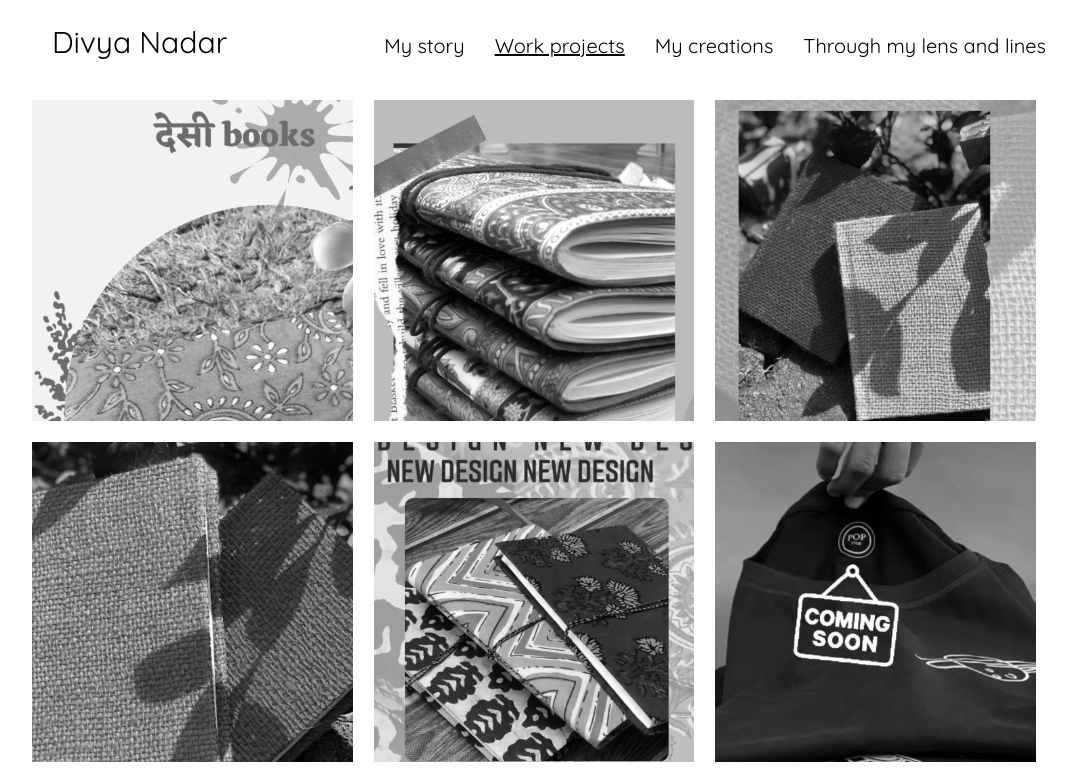
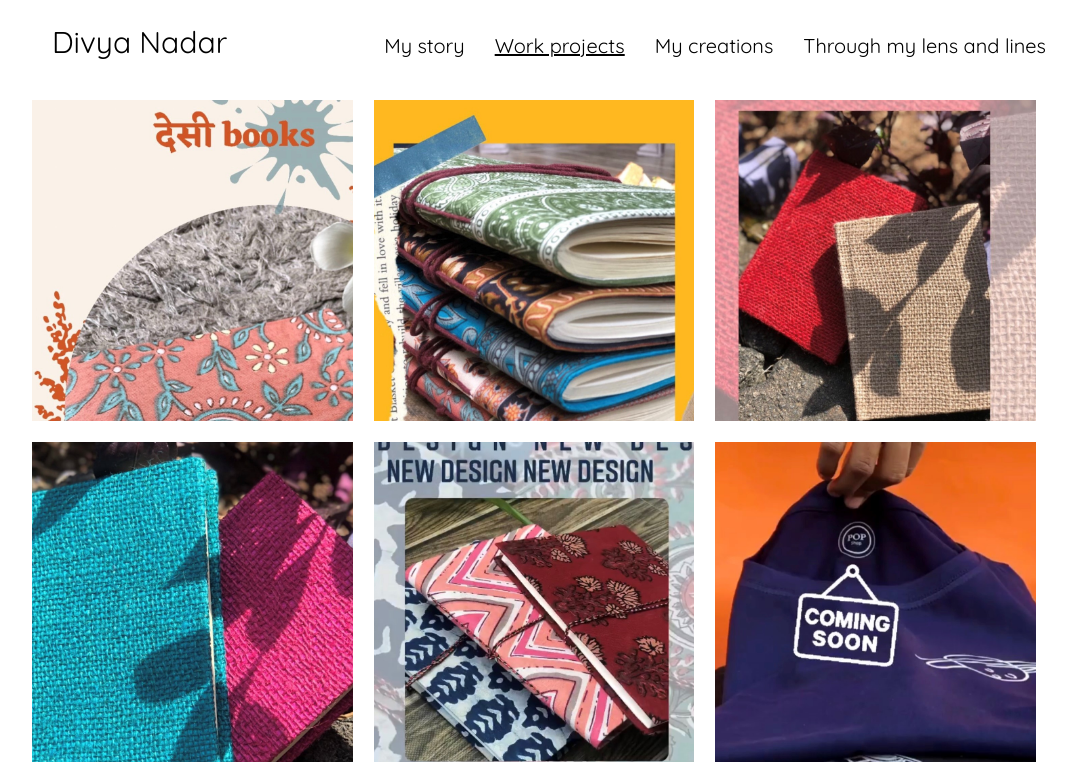
Before and after one commit to ProgramerB/portfolio, a React (Create React App) app: page / in a window 1280 px wide. Shown: the top 781 px of the page, without its empty margins (106-1182 px from the left). Built offline with nearby package versions, Linux system fonts and the light colour scheme.

Commit message:
disabled grayscale

```diff
--- a/src/components/styles.css
+++ b/src/components/styles.css
@@ -9,14 +9,14 @@
     margin: 1%;
     aspect-ratio: 1/1;
     background-size: 400px;
-    filter: grayscale(100%);
+    /* filter: grayscale(100%); */
     transition: 1s filter;
     background-repeat: no-repeat;
     background-position: center;
 }
 .block:hover{
     /* transform: scale(1.1); */
-    filter: grayscale(0%);
+    /* filter: grayscale(0%); */
 }
 .headingBlock{
     display: none;
```
